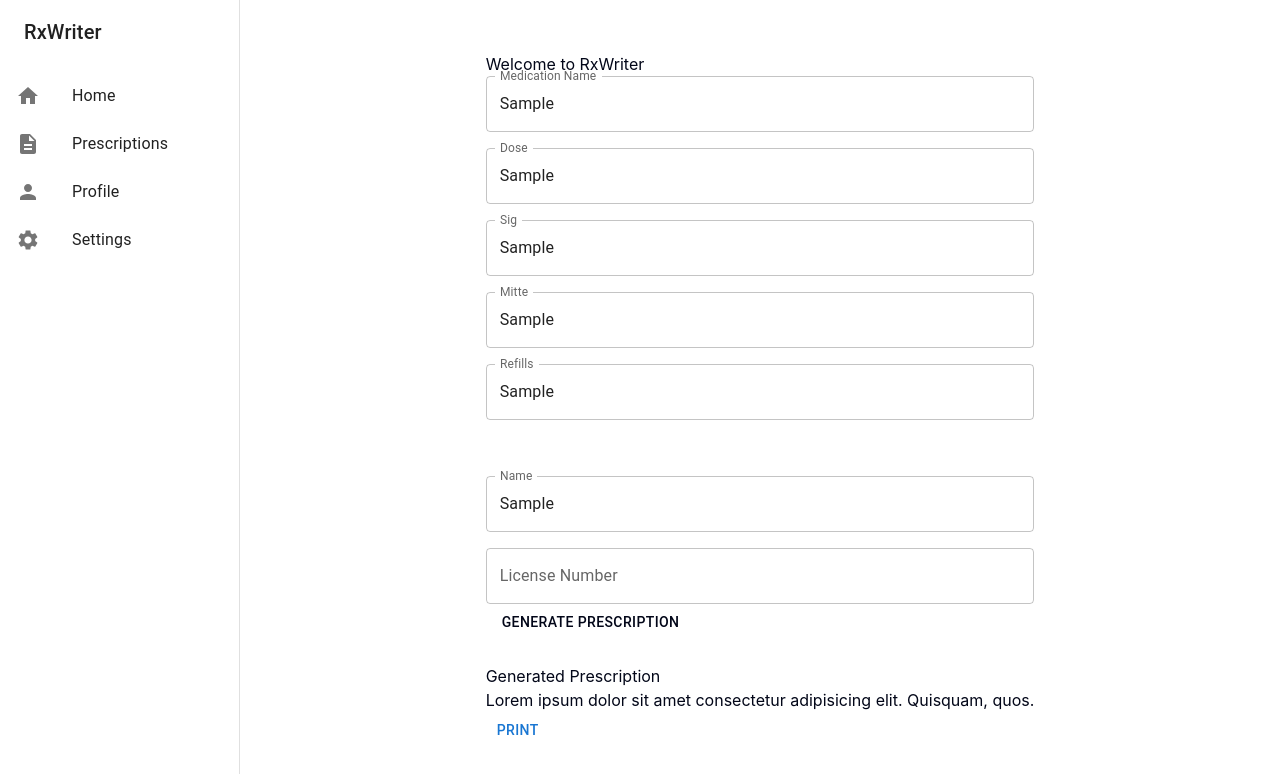
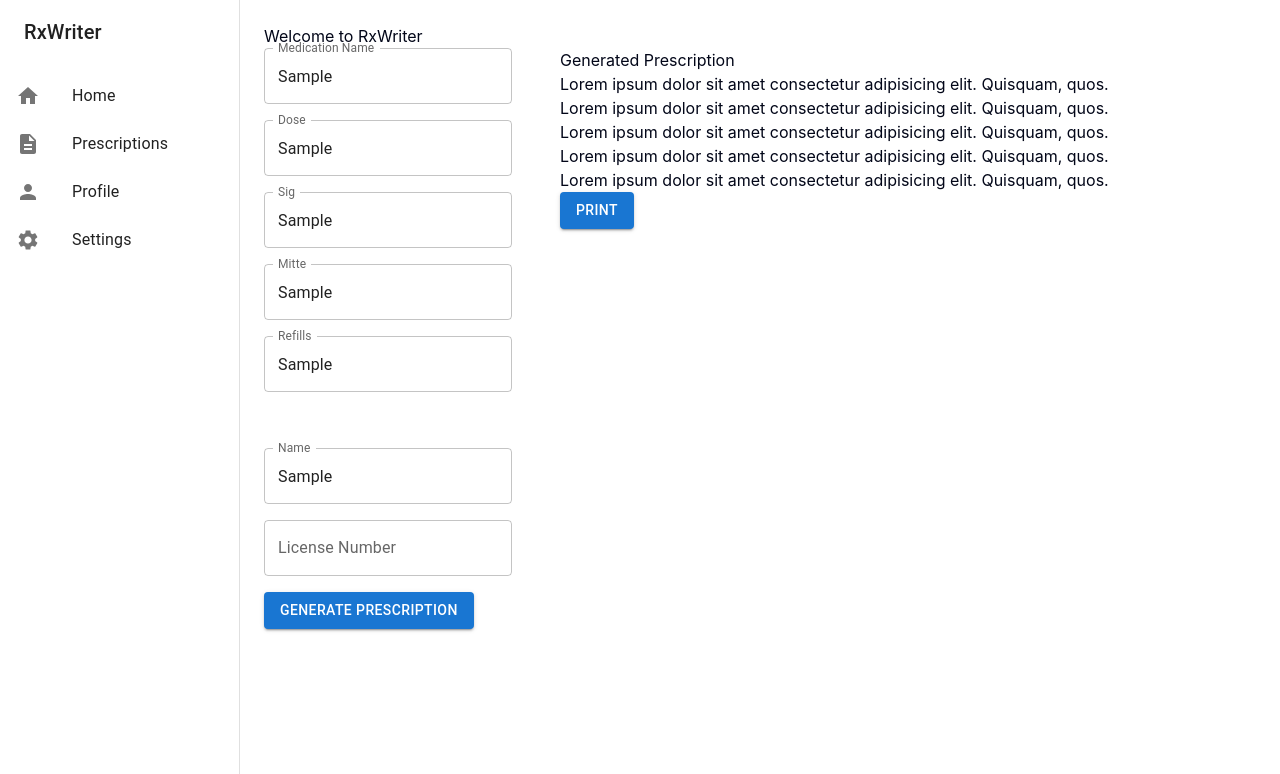
Before and after one commit to pharmadevs-ca/rxwriter, a Next.js app: page / in a window 1280 px wide. Both pictures are taken after typing "Sample", "Sample", "Sample", "Sample", "Sample", "Sample" into the empty fields and a click on the button "GENERATE PRESCRIPTION". Shown: the top 774 px of the page. Built offline with nearby package versions, Linux system fonts and the light colour scheme.

Commit message:
implemented mui grid system for prescription input

```diff
--- a/app/layout.js
+++ b/app/layout.js
@@ -32,8 +32,8 @@ export default function RootLayout({ children }) {
               p: 3,
               display: 'flex',
               flexGrow: 1,
-              justifyContent: 'center',
-              alignItems: 'center',
+              justifyContent: 'left',
+              alignItems: 'left',
               minHeight: '100vh',
             }}
           >
--- a/app/page.js
+++ b/app/page.js
@@ -1,6 +1,6 @@
 'use client'
 import { useEffect, useState } from 'react'
-import { Button } from '@mui/material'
+import { Button, Grid } from '@mui/material'
 import PrescriptionInputs from '@/components/prescription-inputs'
 import GeneratedPrescription from '@/components/generated-prescription'
 
@@ -12,7 +12,8 @@ export default function Home() {
   return (
     <div>
       <h1>Welcome to RxWriter</h1>
-
+      <Grid container spacing={3}>
+        <Grid item xs={6}>
           <PrescriptionInputs
             prescriptionData={prescriptionData}
             setPrescriptionData={setPrescriptionData}
@@ -22,14 +23,26 @@ export default function Home() {
             onClick={() => {
               setShowGeneratedPrescription(!showGeneratedPrescription)
             }}
-        variant='secondary'
+            variant='contained'
+            sx={{ mt: 2 }}
           >
             Generate Prescription
           </Button>
+        </Grid>
         <br />
         <br />
-
+        <Grid
+          item
+          xs={6}
+          sx={{
+            maxWidth: '600px',
+            wordbreak: 'break-word',
+            overflowWrap: 'break-word',
+          }}
+        >
           {showGeneratedPrescription && <GeneratedPrescription />}
+        </Grid>
+      </Grid>
     </div>
   )
 }
--- a/components/generated-prescription.js
+++ b/components/generated-prescription.js
@@ -7,9 +7,13 @@ export default function GeneratedPrescription(props) {
       <h1>Generated Prescription</h1>
       <p>
         Lorem ipsum dolor sit amet consectetur adipisicing elit. Quisquam, quos.
+        Lorem ipsum dolor sit amet consectetur adipisicing elit. Quisquam, quos.
+        Lorem ipsum dolor sit amet consectetur adipisicing elit. Quisquam, quos.
+        Lorem ipsum dolor sit amet consectetur adipisicing elit. Quisquam, quos.
+        Lorem ipsum dolor sit amet consectetur adipisicing elit. Quisquam, quos.
       </p>
 
-      <Button>Print</Button>
+      <Button variant='contained'>Print</Button>
     </div>
   )
 }
```
Lines whose indentation alone changed are shown as unchanged.
